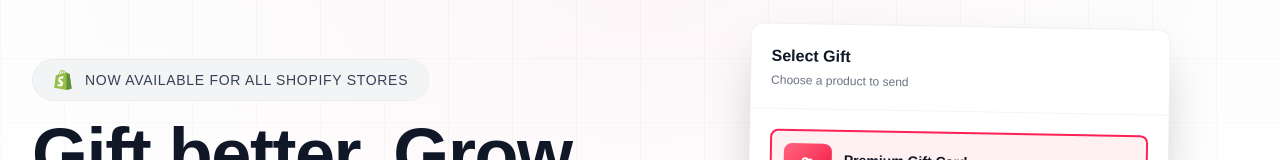
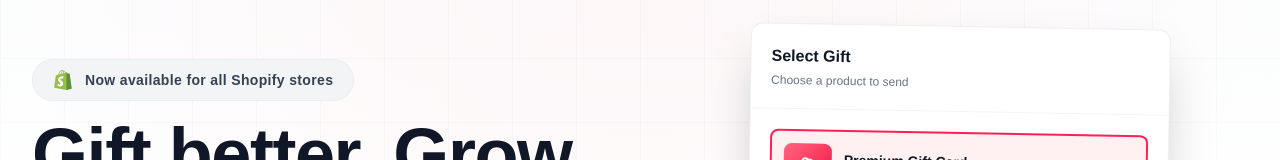
Before and after one commit to giftshop-app/giftshop-site, a Next.js app: page / in a window 1280 px wide. Shown: the part 151-311 px from the top of the page. Built offline with nearby package versions, Linux system fonts and the light colour scheme.

Commit message:
Update 'Now available for all Shopify stores' label with more delightful font styling

```diff
--- a/app/page.tsx
+++ b/app/page.tsx
@@ -104,7 +104,7 @@
                     width="20"
                     height="20"
                   />
-                  <span className="text-sm font-medium uppercase tracking-wider text-gray-700">Now available for all Shopify stores</span>
+                  <span className="text-sm font-semibold tracking-wide text-gray-700">Now available for all Shopify stores</span>
                 </div>
               </div>
 
```
